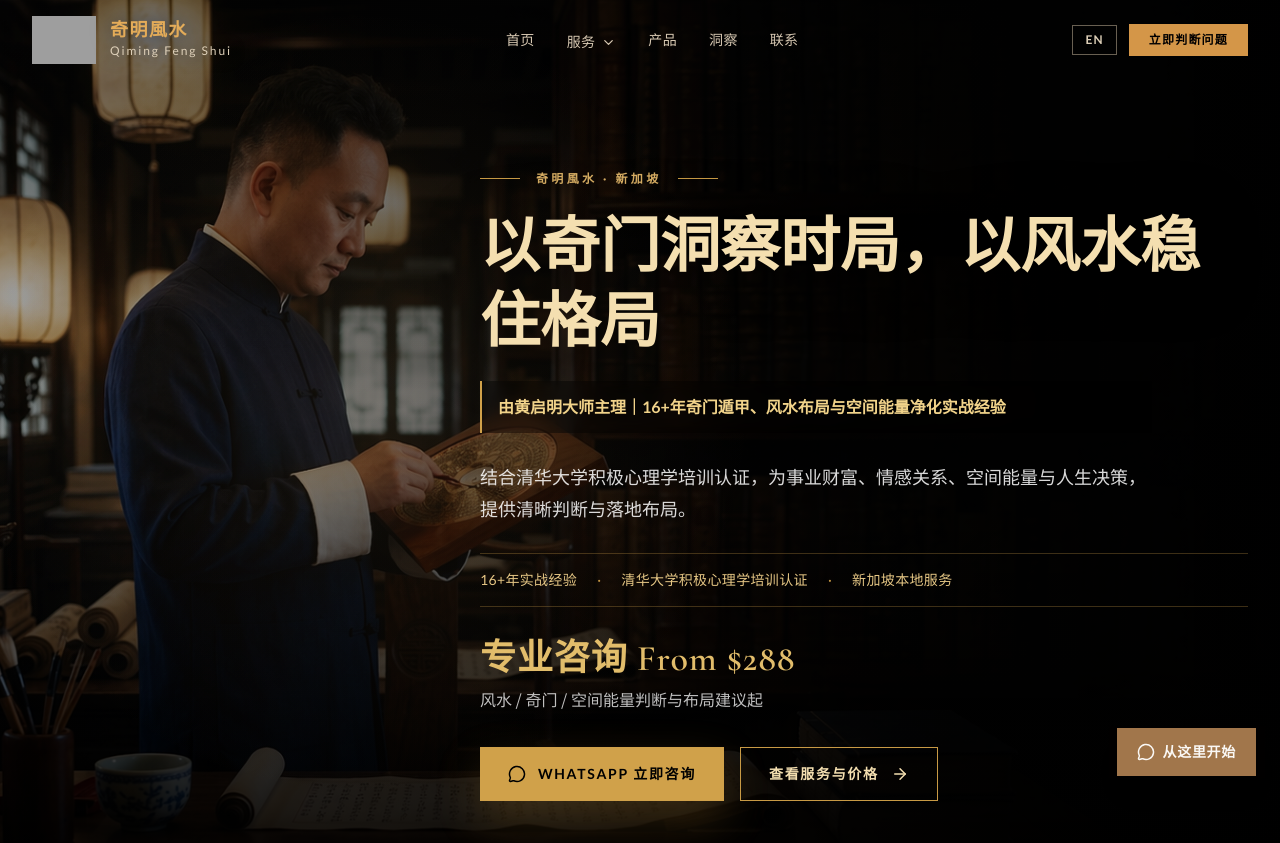
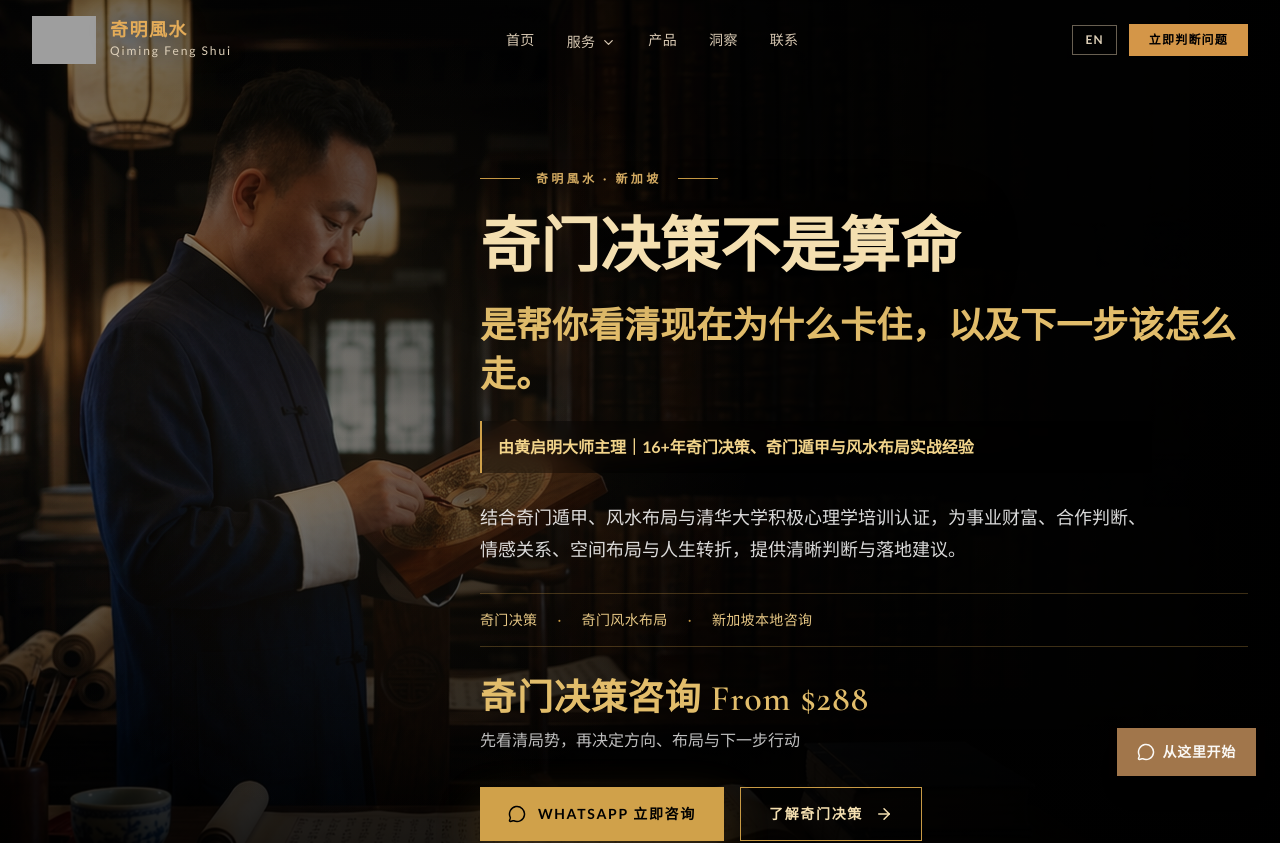
Before and after one commit to BODHIWONG/qmfeng-website, a Next.js app: page / in a window 1280 px wide. Shown: the top 843 px of the page. Built offline with nearby package versions, Linux system fonts and the light colour scheme; grey boxes are pictures that could not be loaded.

Commit message:
Update homepage hero with Qi Men Strategy positioning

```diff
--- a/components/hero-simple.tsx
+++ b/components/hero-simple.tsx
@@ -5,7 +5,7 @@ import { useLanguage } from "@/contexts/language-context";
 import { ArrowRight, MessageCircle } from "lucide-react";
 
 const WA_LINK =
-  "https://wa.me/6589418791?text=Hello%20Master%20Qiming%2C%20I%20would%20like%20to%20book%20a%20professional%20consultation.";
+  "https://wa.me/6589418791?text=Hello%20Master%20Qiming%2C%20I%20would%20like%20to%20consult%20about%20Qi%20Men%20Strategy%20and%20Feng%20Shui%20Alignment.";
 
 const BG_IMAGE = "/master-home-hero.png";
 
@@ -18,12 +18,12 @@ export default function HeroSimple() {
       <div className="absolute inset-0">
         <img
           src={BG_IMAGE}
-          alt="Master Huang Qiming Qi Men Dun Jia and Feng Shui consultation in Singapore"
+          alt="Master Huang Qiming Qi Men Strategy and Feng Shui Alignment in Singapore"
           className="h-full w-full object-cover object-center opacity-85"
         />
 
         {/* Premium black-gold overlays */}
-        <div className="absolute inset-0 bg-gradient-to-r from-black/20 via-black/58 to-black/95" />
+        <div className="absolute inset-0 bg-gradient-to-r from-black/20 via-black/60 to-black/95" />
         <div className="absolute inset-0 bg-gradient-to-b from-black/25 via-transparent to-black/90" />
         <div className="absolute inset-0 bg-[radial-gradient(circle_at_28%_45%,rgba(212,164,82,0.08),transparent_38%)]" />
       </div>
@@ -61,15 +61,31 @@ export default function HeroSimple() {
             }}
           >
             {t(
-              "以奇门洞察时局，以风水稳住格局",
-              "See the Timing with Qi Men, Steady the Situation with Feng Shui"
+              "奇门决策不是算命",
+              "Qi Men Strategy Is Not Fortune Telling"
             )}
           </motion.h1>
+
+          <motion.p
+            initial={{ opacity: 0, y: 18 }}
+            animate={{ opacity: 1, y: 0 }}
+            transition={{ duration: 0.6, delay: 0.12 }}
+            className="mt-4 max-w-3xl text-2xl font-semibold leading-snug text-[#e2bd6b] md:text-4xl"
+            style={{
+              fontFamily:
+                "var(--font-cormorant), var(--font-noto-serif), serif",
+            }}
+          >
+            {t(
+              "是帮你看清现在为什么卡住，以及下一步该怎么走。",
+              "It helps you see why you are stuck now — and what your next move should be."
+            )}
+          </motion.p>
 
           <motion.div
             initial={{ opacity: 0, y: 20 }}
             animate={{ opacity: 1, y: 0 }}
-            transition={{ duration: 0.65, delay: 0.14 }}
+            transition={{ duration: 0.65, delay: 0.16 }}
             className="mt-5 max-w-2xl border-l-2 border-[#d0a14a] bg-black/35 px-4 py-3 text-sm font-semibold leading-7 text-[#f1d38a] backdrop-blur-sm md:text-base"
             style={{
               fontFamily:
@@ -77,15 +93,15 @@ export default function HeroSimple() {
             }}
           >
             {t(
-              "由黄启明大师主理｜16+年奇门遁甲、风水布局与空间能量净化实战经验",
-              "Led by Master Huang Qiming | 16+ years in Qi Men Dun Jia, Feng Shui layout and space energy purification"
+              "由黄启明大师主理｜16+年奇门决策、奇门遁甲与风水布局实战经验",
+              "Led by Master Huang Qiming | 16+ years in Qi Men strategy, Qi Men Dun Jia and Feng Shui alignment"
             )}
           </motion.div>
 
           <motion.p
             initial={{ opacity: 0, y: 24 }}
             animate={{ opacity: 1, y: 0 }}
-            transition={{ duration: 0.65, delay: 0.2 }}
+            transition={{ duration: 0.65, delay: 0.22 }}
             className="mt-7 max-w-2xl text-base leading-8 text-white/85 md:text-lg"
             style={{
               fontFamily:
@@ -93,32 +109,32 @@ export default function HeroSimple() {
             }}
           >
             {t(
-              "结合清华大学积极心理学培训认证，为事业财富、情感关系、空间能量与人生决策，提供清晰判断与落地布局。",
-              "Combining Tsinghua University Positive Psychology Training Certification with traditional Chinese metaphysics, we provide clear guidance and actionable solutions for wealth, relationships, space energy, and major life decisions."
+              "结合奇门遁甲、风水布局与清华大学积极心理学培训认证，为事业财富、合作判断、情感关系、空间布局与人生转折，提供清晰判断与落地建议。",
+              "Combining Qi Men Dun Jia, Feng Shui layout, and Tsinghua University Positive Psychology Training Certification, we provide clear judgment and practical guidance for business, wealth, partnerships, relationships, spatial alignment, and major life transitions."
             )}
           </motion.p>
 
           <motion.div
             initial={{ opacity: 0, y: 22 }}
             animate={{ opacity: 1, y: 0 }}
-            transition={{ duration: 0.6, delay: 0.28 }}
+            transition={{ duration: 0.6, delay: 0.3 }}
             className="mt-7 flex flex-wrap gap-x-5 gap-y-3 border-y border-[#c89a45]/30 py-4 text-sm font-medium tracking-wide text-[#e6c785]"
             style={{
               fontFamily:
                 "var(--font-lato), var(--font-noto-sans), sans-serif",
             }}
           >
-            <span>{t("16+年实战经验", "16+ Years Practice")}</span>
+            <span>{t("奇门决策", "Qi Men Strategy")}</span>
             <span className="text-[#c89a45]">·</span>
-            <span>{t("清华大学积极心理学培训认证", "Tsinghua Positive Psychology Certification")}</span>
+            <span>{t("奇门风水布局", "Feng Shui Alignment")}</span>
             <span className="text-[#c89a45]">·</span>
-            <span>{t("新加坡本地服务", "Singapore Local Service")}</span>
+            <span>{t("新加坡本地咨询", "Singapore Local Consultation")}</span>
           </motion.div>
 
           <motion.div
             initial={{ opacity: 0, y: 20 }}
             animate={{ opacity: 1, y: 0 }}
-            transition={{ duration: 0.6, delay: 0.36 }}
+            transition={{ duration: 0.6, delay: 0.38 }}
             className="mt-8"
           >
             <div
@@ -128,13 +144,13 @@ export default function HeroSimple() {
                   "var(--font-cormorant), var(--font-noto-serif), serif",
               }}
             >
-              {t("专业咨询 From $288", "Consultation From $288")}
+              {t("奇门决策咨询 From $288", "Qi Men Strategy Consultation From $288")}
             </div>
 
             <p className="mt-2 text-sm text-white/75 md:text-base">
               {t(
-                "风水 / 奇门 / 空间能量判断与布局建议起",
-                "Feng Shui / Qi Men / Space Energy guidance and layout recommendations"
+                "先看清局势，再决定方向、布局与下一步行动",
+                "See the situation clearly before deciding direction, layout and next move"
               )}
             </p>
           </motion.div>
@@ -142,7 +158,7 @@ export default function HeroSimple() {
           <motion.div
             initial={{ opacity: 0, y: 18 }}
             animate={{ opacity: 1, y: 0 }}
-            transition={{ duration: 0.6, delay: 0.44 }}
+            transition={{ duration: 0.6, delay: 0.46 }}
             className="mt-9 flex flex-col gap-4 sm:flex-row"
           >
             <a
@@ -165,7 +181,7 @@ export default function HeroSimple() {
                 fontFamily: "var(--font-lato), sans-serif",
               }}
             >
-              {t("查看服务与价格", "View Services & Pricing")}
+              {t("了解奇门决策", "Explore Qi Men Strategy")}
               <ArrowRight size={18} />
             </a>
           </motion.div>
```
